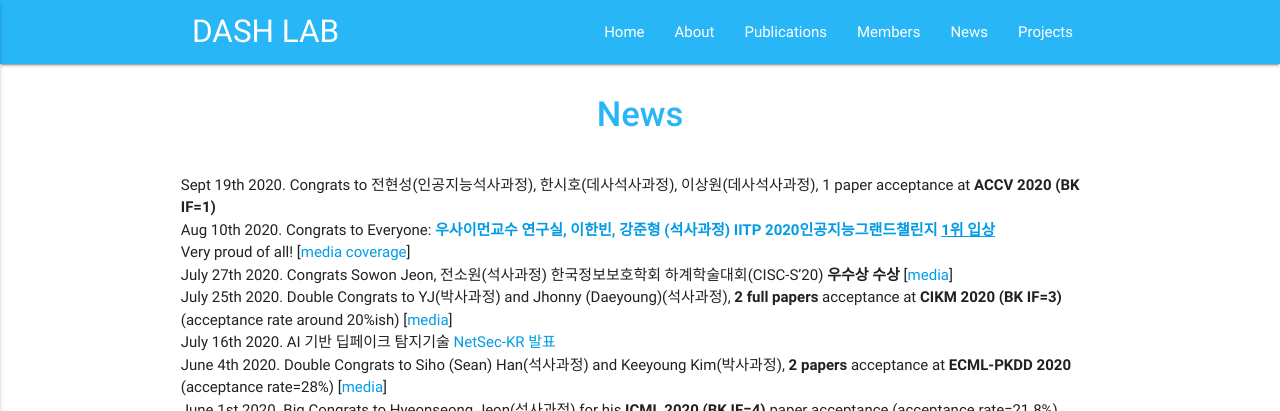
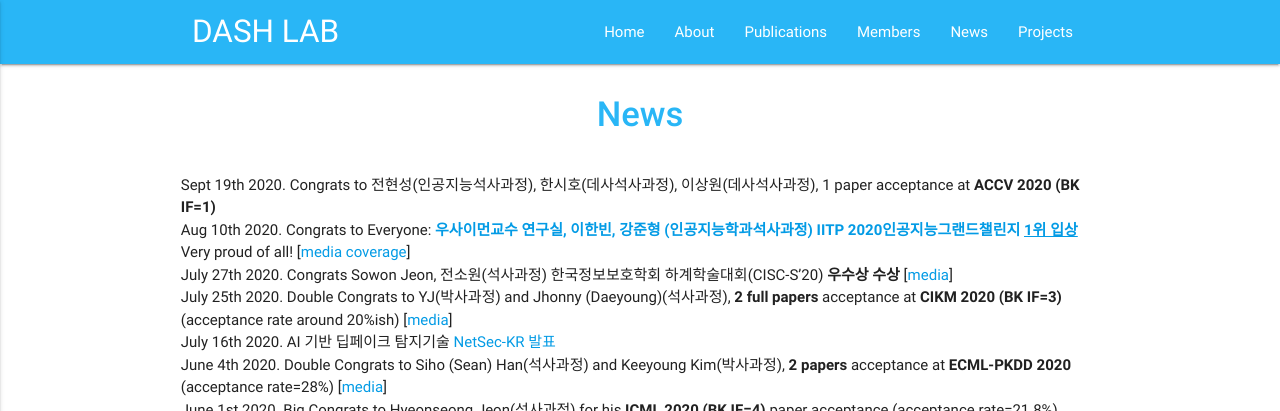
Before and after one commit to Yurim990507/DASH-Lab.github.io, a Jekyll site: the page built from example4.md, in a window 1280 px wide. Shown: the top 411 px of the page. Built offline with Jekyll 4.4.1, drawn with Linux system fonts in a browser that asks for light colours.

Commit message:
Update example4.md

```diff
--- a/example4.md
+++ b/example4.md
@@ -9,7 +9,7 @@ permalink: /News/
 <div class="section">
     <div class="row">
 Sept 19th 2020. Congrats to 전현성(인공지능석사과정), 한시호(데사석사과정), 이상원(데사석사과정), 1 paper acceptance at <b>ACCV 2020 (BK IF=1)</b> <br>
-Aug 10th 2020. Congrats to Everyone: <b><a href="https://ai.skku.edu/ai/community/news.do?mode=view&articleNo=99744&article.offset=0&articleLimit=10">우사이먼교수 연구실, 이한빈, 강준형 (석사과정) IITP 2020인공지능그랜드챌린지 <u>1위 입상</u></a></b> <br>
+Aug 10th 2020. Congrats to Everyone: <b><a href="https://ai.skku.edu/ai/community/news.do?mode=view&articleNo=99744&article.offset=0&articleLimit=10">우사이먼교수 연구실, 이한빈, 강준형 (인공지능학과석사과정) IITP 2020인공지능그랜드챌린지 <u>1위 입상</u></a></b> <br>
 Very proud of all! [<a href="http://www.lecturernews.com/news/articleView.html?idxno=50892">media coverage</a>]<br>
         July 27th 2020. Congrats Sowon Jeon, 전소원(석사과정) 한국정보보호학회 하계학술대회(CISC-S’20) <b>우수상 수상</b> [<a href="https://www.boannews.com/media/view.asp?idx=89875&direct=mobile">media</a>]  <br>
 July 25th 2020. Double Congrats to YJ(박사과정) and Jhonny (Daeyoung)(석사과정), <b> 2 full papers </b> acceptance at <b>CIKM 2020 (BK IF=3)</b> (acceptance rate around 20%ish) [<a href="https://sci-cube.skku.edu/sci-cube/community/news.do?mode=view&articleNo=99206">media</a>]<br>
```
